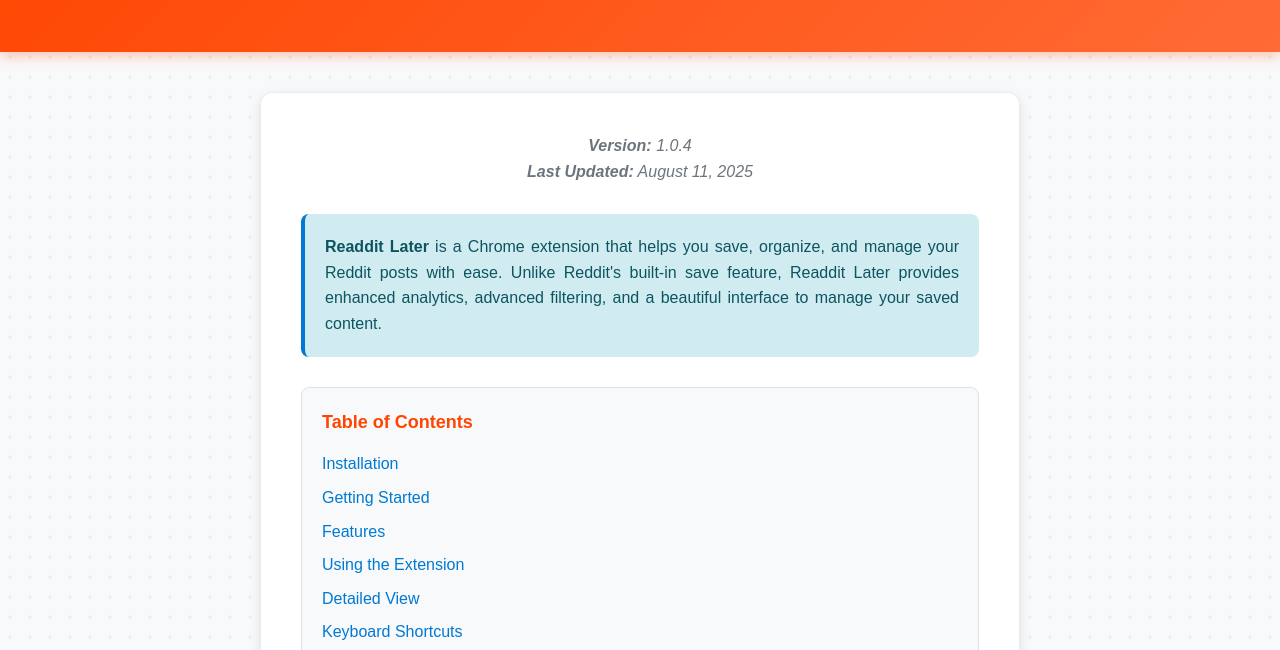
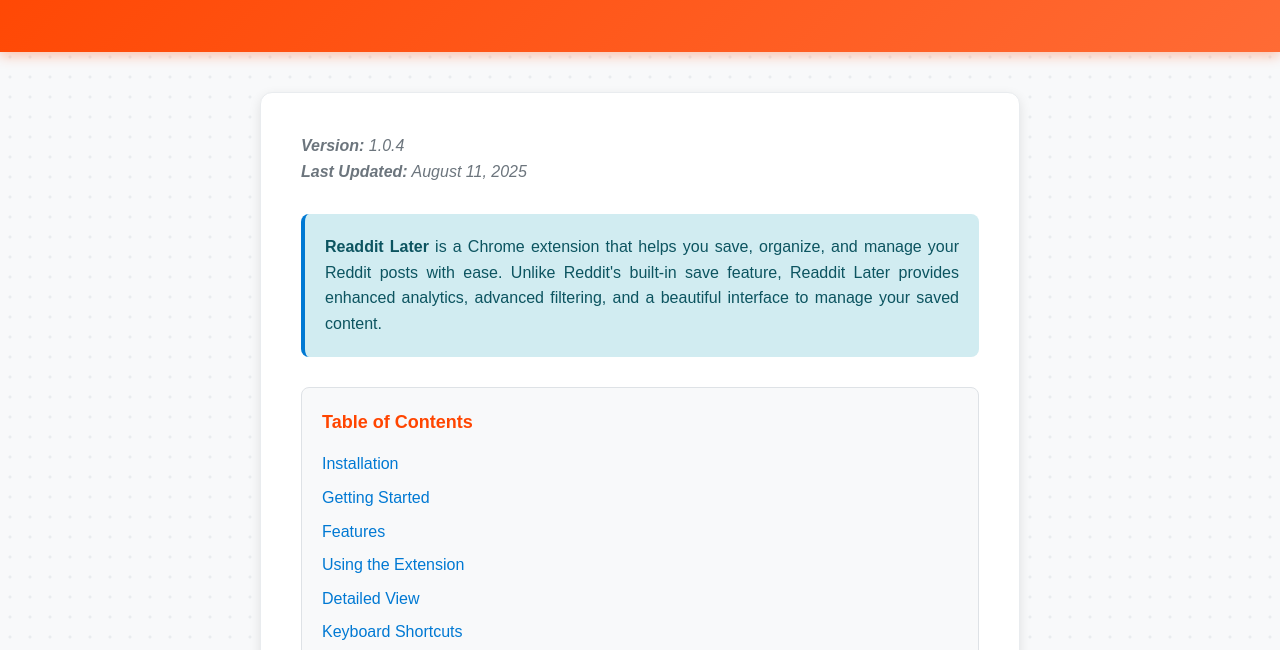
Before and after one commit to SanjhaiPrakash18/Readdit-Later-User-Guide, a plain HTML site: page index.html in a window 1280 px wide. Shown: the part 133-783 px from the top of the page. Drawn offline with Linux system fonts and the light colour scheme; a web font is replaced by a local one.

Commit message:
Update index.html

```diff
--- a/index.html
+++ b/index.html
@@ -314,11 +314,10 @@
 
     <div class="container">
         <div class="guide-content">
-            <div class="effective-date">
-                <strong>Version:</strong> 1.0.4<br>
-                <strong>Last Updated:</strong> August 11, 2025
-            </div>
-
+            <div class="effective-date" style="text-align: left;">
+    <strong>Version:</strong> 1.0.4<br>
+    <strong>Last Updated:</strong> August 11, 2025
+        </div>
             <div class="overview">
                 <p><strong>Readdit Later</strong> is a Chrome extension that helps you save, organize, and manage your Reddit posts with ease. Unlike Reddit's built-in save feature, Readdit Later provides enhanced analytics, advanced filtering, and a beautiful interface to manage your saved content.</p>
             </div>
```
